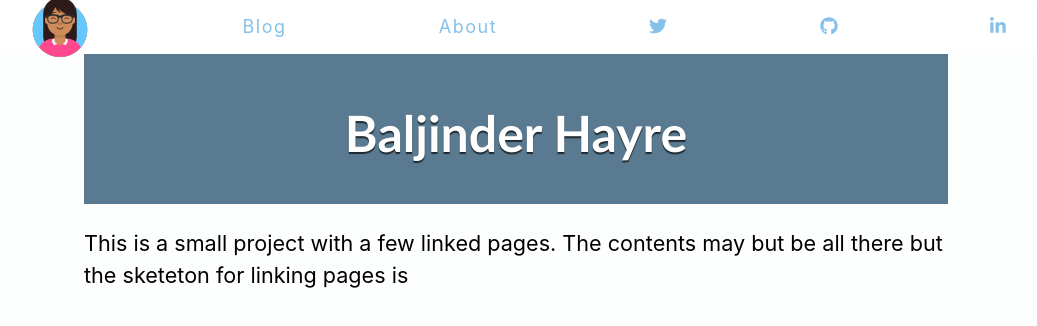
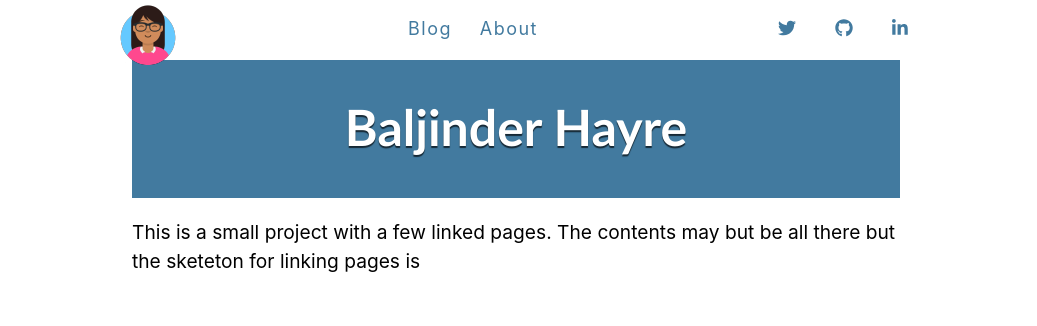
Before and after one commit to Bal2018/NextJS-Showcase, a Next.js app in the folder nextjs-showcase/: page / in a window 1280 px wide. Shown: the top 326 px of the page, without its empty margins (124-1161 px from the left). Built offline with nearby package versions, Linux system fonts and the light colour scheme.

Commit message:
Nav Bar : Changes to UL

```diff
--- a/nextjs-showcase/components/ContentBackBtn.js
+++ b/nextjs-showcase/components/ContentBackBtn.js
@@ -1,5 +1,5 @@
 import Link from "next/link";
-import styles from './Layout.module.css'
+import styles from '../styles/Layout.module.css'
 
 export const ContentBackBtn = ({ home }) => {
     if (!home){
--- a/nextjs-showcase/components/Header.js
+++ b/nextjs-showcase/components/Header.js
@@ -1,4 +1,4 @@
-import styles from "./Layout.module.css";
+import styles from "../styles/Layout.module.css";
 import utilStyles from "../styles/utils.module.css";
 import Link from "next/link";
 
--- a/nextjs-showcase/components/Layout.js
+++ b/nextjs-showcase/components/Layout.js
@@ -1,4 +1,4 @@
-import styles from './Layout.module.css'
+import styles from '../styles/Layout.module.css'
 import {faGithub, faLinkedinIn, faTwitter} from "@fortawesome/free-brands-svg-icons";
 import {FontAwesomeIcon} from "@fortawesome/react-fontawesome";
 import {Header} from "./Header";
@@ -10,11 +10,7 @@ import {Socials} from "./Socials";
 const name = 'Baljinder Hayre'
 export const siteTitle = "Bal's NextJS Website"
 
-const pages = [
-    {
-        label:<img src="/images/Avator1.png"/>,
-        link: "/"
-    },
+const pageLinks = [
     {
         label:"Blog",
         link: "/blog"
@@ -22,7 +18,9 @@ const pages = [
     {
         label:"About",
         link: "/posts/intropage"
-    },
+    }
+];
+const socialLinks = [
     {
         label:<FontAwesomeIcon icon={faTwitter}/>,
         link: "https://twitter.com/balhayre"
@@ -35,20 +33,6 @@ const pages = [
         link: "https://linkedin.com/in/baljinder-hayre"
     }
 ];
-
-// const SocialLinks = [
-//     {
-//         label:<FontAwesomeIcon icon={faTwitter}/>,
-//         link: "https://twitter.com/balhayre"
-//     },
-//     {
-//         label:<FontAwesomeIcon icon={faGithub}/>,
-//         link: "https://github.com/Bal2018"
-//     }, {
-//         label:<FontAwesomeIcon icon={faLinkedinIn}/>,
-//         link: "https://linkedin.com/in/baljinder-hayre"
-//     }
-// ];
 
 
 export default function Layout({ children, home }) {
@@ -72,7 +56,8 @@ export default function Layout({ children, home }) {
             </Head>
 
             <Header name={name} home={Boolean(home)}/>
-            <NavBar pages={pages }/>
+            <NavBar pages={pageLinks} socials={socialLinks}/>
+
             <main>
                 {children}
             </main>
--- a/nextjs-showcase/components/NavBar.js
+++ b/nextjs-showcase/components/NavBar.js
@@ -1,20 +1,27 @@
 import {NavbarItem} from "./NavbarItem";
-import styles from "./NavBar.module.css";
+import styles from "../styles/NavBar.module.css";
 
 import {SocialsItem} from "./SocialbarItem";
 
 import utilStyles from "../styles/utils.module.css";
 import Link from "next/link";
 
-export const NavBar = ({pages }) => {
+export const NavBar = ({pages , socials}) => {
     return (
-        <div className={styles.NavBar}>
-
-
+        <nav className={styles.NavBar}>
+            <div className={styles.NavBar__container}>
+                <a href="/"><img src="/images/Avator1.png" alt=""/></a>
+                <ul className={styles.NavBar__list}>
                     {pages.map((page) => (
                         <NavbarItem key={page.link} label={page.label} path={page.link}/>
                     ))}
-        </div>
-
+                </ul>
+                <ul className={styles.NavBar__list}>
+                    {socials.map((page) => (
+                        <NavbarItem key={page.link} label={page.label} path={page.link}/>
+                    ))}
+                </ul>
+            </div>
+        </nav>
     );
 }
--- a/nextjs-showcase/components/NavbarItem.js
+++ b/nextjs-showcase/components/NavbarItem.js
@@ -1,8 +1,9 @@
+import styles from "../styles/NavBar.module.css";
 
 export const NavbarItem = ({label, path}) => {
     let isExternal = path.indexOf("://") > -1 && ["https","http","ftp","ftps","sftp"].indexOf(path.split('://')[0]) > -1;
     return (
-        <li>
+        <li className={styles.NavBar__listItem}>
             <a href={path} rel={isExternal ? 'noopener' : ''} target={isExternal ? '_blank' : ''}>{label}</a>
         </li>
     )
--- a/nextjs-showcase/package.json
+++ b/nextjs-showcase/package.json
@@ -3,7 +3,7 @@
   "version": "0.1.0",
   "private": true,
   "scripts": {
-    "dev": "NODE_OPTIONS='--inspect' next dev",
+    "dev": "next dev",
     "build": "next build",
     "start": "next start"
   },
--- a/nextjs-showcase/components/Layout.module.css
+++ b/nextjs-showcase/styles/Layout.module.css
@@ -9,8 +9,8 @@
     display: flex;
     flex-direction: column;
     align-items: center;
-    background-color:#597a90;
-    color: white;
+    background-color:#427a9f;
+    color: #ffffff;
     width: 100%;
     height: 150px;
     line-height: 1.8;
--- a/nextjs-showcase/components/NavBar.module.css
+++ b/nextjs-showcase/styles/NavBar.module.css
@@ -2,35 +2,30 @@
 .layoutStyle {
     max-width: 50rem;
     padding: 0 1rem;
-    margin: 3rem auto 6rem;
+    margin-left: auto;
+    margin-right: auto;
+    position : relative;;
     display: block;
+    margin-top: 5px;
 }
 
 .NavBar {
-    background-color: white;
-    /*color: white;*/
+    background-color: #ffffff;
     width: 100%;
-    color:  #597a90;
-    /*height: 60px;*/
+    color: #427a9f;
     display: inline-flex;
-    /*padding:  5px 0;*/
     align-items: center;
-    /*justify-content: center;*/
-    /*width : 100%;*/
     position: fixed;
     height: 50px;
-    /*background: #151938; !*  #00ACC1;  ////// comment #263238; *!*/
-    /*display: block;*/
-    top: 2px;
+    top: 10px;
     left: 2px;
     flex-direction: row;
     letter-spacing: 1.5px;
-    padding: 25px 0px;
+    padding: 0;
     margin: 0;
     list-style-type: none;
     justify-content: space-evenly;
 
-}
 
     /*}*/
     /*.li {*/
@@ -52,14 +47,70 @@
     /*font-size: 22px;*/
     /*box-shadow: 0px 10px 20px rgba(10,0,66,0.4);*/
 
+}
 
+.NavBar__image{
+    width: 8rem;
+    height: 8rem;
+    justify-content: left;
+}
+
+.NavBar__container{
+    width: 100%;
+    max-width: 800px;
+    display: flex;
+    justify-content: space-between;
+}
+
+.NavBar__list{
+    display: inline-flex;
+    list-style: none;
+    margin: 0;
+    padding: 0;
+    height:100%;
+    position: relative;
+    justify-content: space-between;
+    min-width: 150px;
+}
+
+.NavBar__social{
+    display: inline;
+    list-style: none;
+    margin: 0;
+    padding: 0;
+    height:100%;
+    position: relative;
+    width: 100%;
+    max-width: 800px;
+    justify-content: space-between;
+}
+
+.NavBar__listItem{
+    height: 100%;
+    position:relative;
+    display:flex;
+    align-items: center;
+    justify-content: center;
+    padding: 10px;
+}
+
+.NavBar__image{
+    height: 100%;
+    position:relative;
+    display:flex;
+}
 /*a {*/
-/*  color: inherit;*/
-/*  text-decoration: none;*/
+/*    color: #4277a4;*/
+/*    text-decoration: none;*/
 /*}*/
 
-/*.active {*/
-/*  color: pink;*/
+
+
+.navbar a:active,.navbar a:focus,.navbar a:hover {
+    color: #4277a4;
+    text-decoration: underline;
+}
+
 
 /*}*/
 /*a.sociali {*/
@@ -99,11 +150,11 @@
 /*    height: 8rem;*/
 /*}*/
 
-/*.headerHomeImage {*/
-/*    width: 8rem;*/
-/*    height: 8rem;*/
-/*}*/
+.headerHomeImage {
+    width: 8rem;
+    height: 8rem;
+}
 
-/*.backToHome {*/
-/*    margin: 3rem 0 0;*/
-/*}*/
+.backToHome {
+    margin: 3rem 0 0;
+}
--- a/nextjs-showcase/styles/global.css
+++ b/nextjs-showcase/styles/global.css
@@ -1,4 +1,6 @@
 html,
+header {
+}
 body {
   padding: 0;
   margin: 0;
@@ -6,7 +8,10 @@ body {
   Cantarell, Fira Sans, Droid Sans, Helvetica Neue, sans-serif;
   line-height: 1.6;
   font-size: 18px;
-  background-color: #FDFEFE ;
+  background-color: #ffffff;
+  width: 100%;
+
+  cursor: pointer;
 }
 
 * {
@@ -14,7 +19,7 @@ body {
 }
 
 a {
-  color:#85C1E9 ;
+  color:#427a9f;
   text-decoration: none;
 }
 
@@ -31,7 +36,7 @@ img {
 footer{
   width: 100%;
   height: 80px;
-  background: #5c90bd;
+  background: #427a9f;
   display: flex;
   align-items: center;
   justify-content: center;
```
Also changed, not shown: nextjs-showcase/components/Socials.module.css (deleted, +0 -47 lines). Lines whose indentation alone changed are shown as unchanged.
